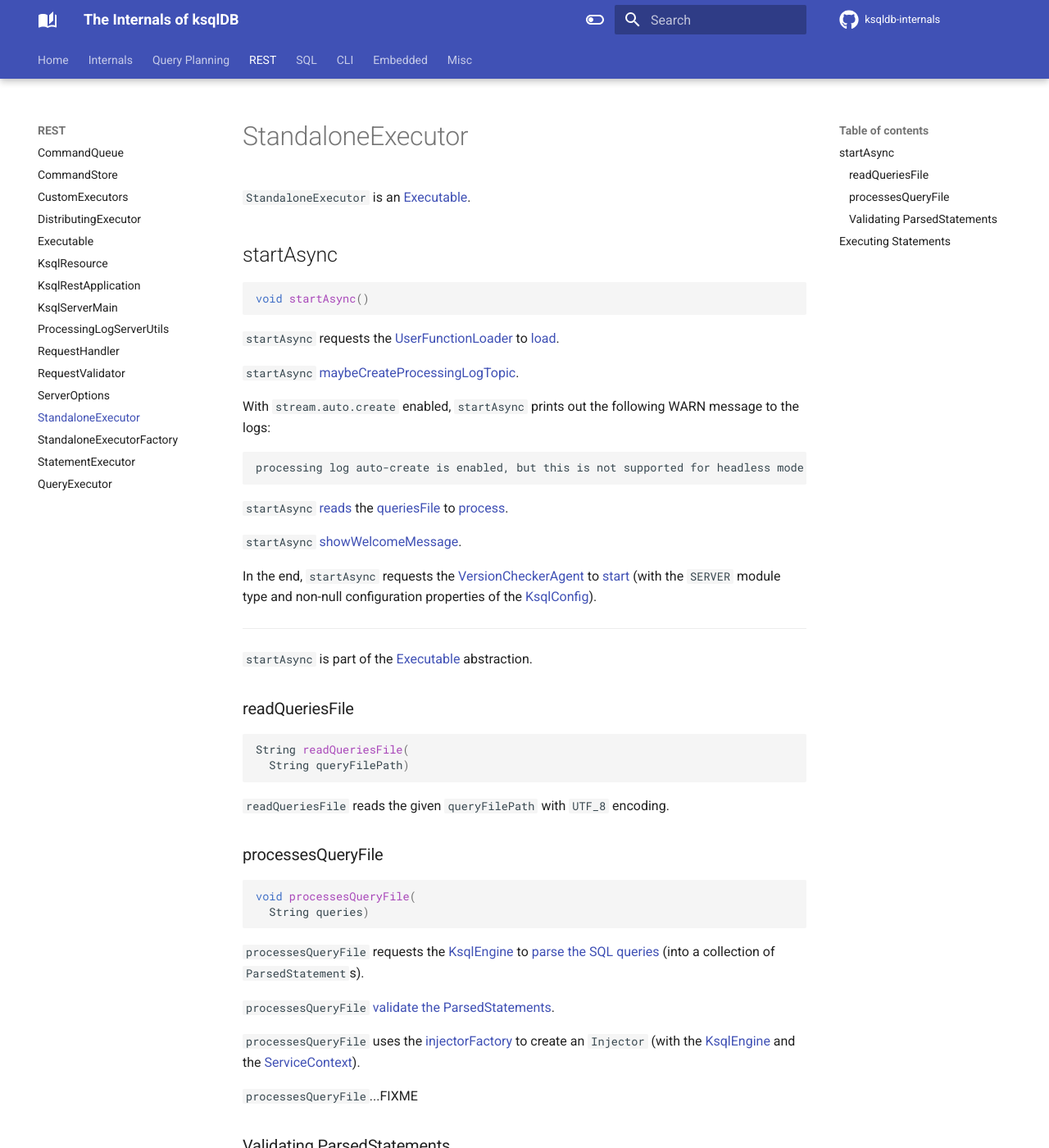
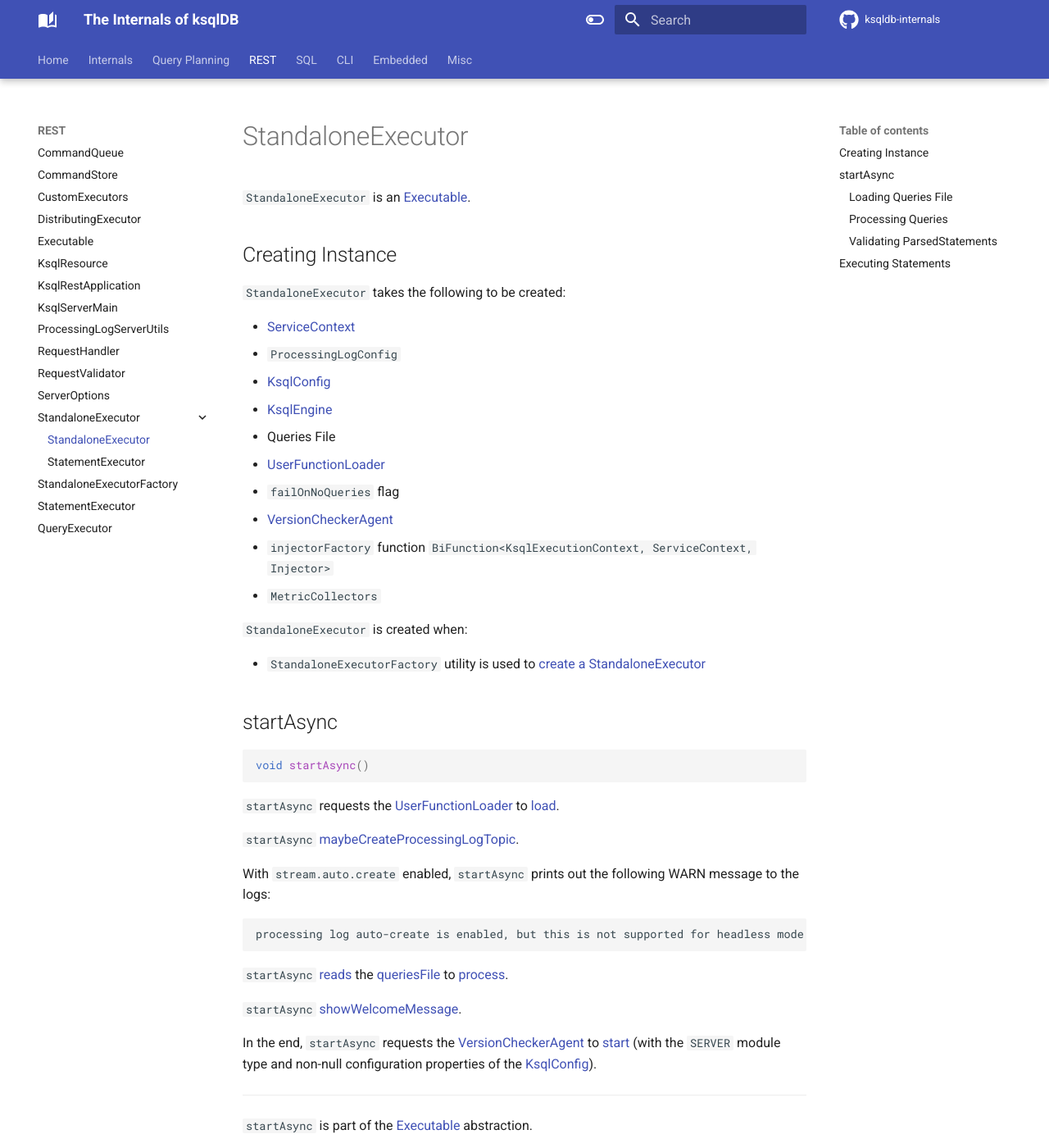
Before and after one commit to japila-books/ksqldb-internals, an MkDocs documentation site: the page built from docs/rest/StandaloneExecutor.md, in a window 1280 px wide and 1400 px high. Shown: the whole window at 82% size. Built offline with MkDocs 1.6.1 and Material for MkDocs 9.7.7, drawn with Linux system fonts in a browser that asks for light colours; comment, search, counter and statistics services are not loaded; some of the changed text lies outside the part shown.

Commit message:
StandaloneExecutor and StatementExecutor

````diff
--- a/docs/rest/StandaloneExecutor.md
+++ b/docs/rest/StandaloneExecutor.md
@@ -1,6 +1,25 @@
 # StandaloneExecutor
 
 `StandaloneExecutor` is an [Executable](Executable.md).
+
+## Creating Instance
+
+`StandaloneExecutor` takes the following to be created:
+
+* <span id="serviceContext"> [ServiceContext](../ServiceContext.md)
+* <span id="processingLogConfig"> `ProcessingLogConfig`
+* <span id="ksqlConfig"> [KsqlConfig](../KsqlConfig.md)
+* <span id="ksqlEngine"> [KsqlEngine](../KsqlEngine.md)
+* <span id="queriesFile"> Queries File
+* <span id="udfLoader"> [UserFunctionLoader](../UserFunctionLoader.md)
+* <span id="failOnNoQueries"> `failOnNoQueries` flag
+* <span id="versionChecker"> [VersionCheckerAgent](../VersionCheckerAgent.md)
+* <span id="injectorFactory"> `injectorFactory` function `BiFunction<KsqlExecutionContext, ServiceContext, Injector>`
+* <span id="metricCollectors"> `MetricCollectors`
+
+`StandaloneExecutor` is created when:
+
+* `StandaloneExecutorFactory` utility is used to [create a StandaloneExecutor](StandaloneExecutorFactory.md#create)
 
 ## <span id="startAsync"> startAsync
 
@@ -28,7 +47,7 @@ In the end, `startAsync` requests the [VersionCheckerAgent](#versionChecker) to
 
 `startAsync` is part of the [Executable](Executable.md#startAsync) abstraction.
 
-### <span id="readQueriesFile"> readQueriesFile
+### <span id="readQueriesFile"> Loading Queries File
 
 ```java
 String readQueriesFile(
@@ -37,7 +56,7 @@ String readQueriesFile(
 
 `readQueriesFile` reads the given `queryFilePath` with `UTF_8` encoding.
 
-### <span id="processesQueryFile"> processesQueryFile
+### <span id="processesQueryFile"> Processing Queries
 
 ```java
 void processesQueryFile(
@@ -46,7 +65,7 @@ void processesQueryFile(
 
 `processesQueryFile` requests the [KsqlEngine](#ksqlEngine) to [parse the SQL queries](../KsqlEngine.md#parse) (into a collection of `ParsedStatement`s).
 
-`processesQueryFile` [validate the ParsedStatements](#validateStatements).
+`processesQueryFile` [validates the ParsedStatements](#validateStatements).
 
 `processesQueryFile` uses the [injectorFactory](#injectorFactory) to create an `Injector` (with the [KsqlEngine](#ksqlEngine) and the [ServiceContext](#serviceContext)).
 
--- a/mkdocs.yml
+++ b/mkdocs.yml
@@ -178,7 +178,9 @@ nav:
     - RequestHandler: rest/RequestHandler.md
     - RequestValidator: rest/RequestValidator.md
     - ServerOptions: rest/ServerOptions.md
-    - StandaloneExecutor: rest/StandaloneExecutor.md
+    - StandaloneExecutor:
+      - StandaloneExecutor: rest/StandaloneExecutor.md
+      - StatementExecutor: rest/StandaloneExecutor_StatementExecutor.md
     - StandaloneExecutorFactory: rest/StandaloneExecutorFactory.md
     - StatementExecutor: rest/StatementExecutor.md
     - QueryExecutor: rest/QueryExecutor.md
````
Also changed, not shown: docs/CreateAsSelect.md (added, +3 -0 lines), docs/OutputNode.md (added, +35 -0 lines), docs/rest/StandaloneExecutor_StatementExecutor.md (added, +52 -0 lines).
